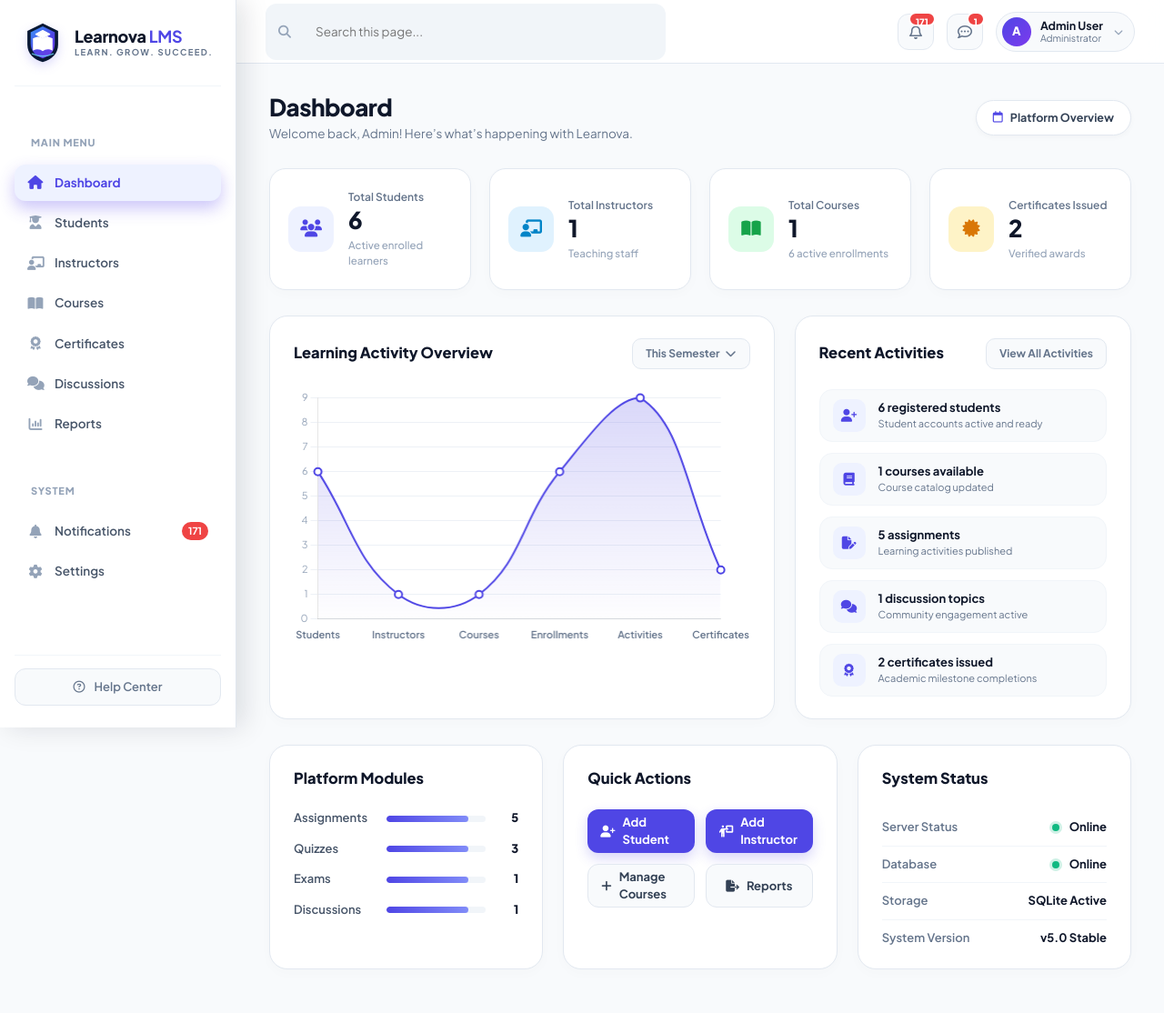
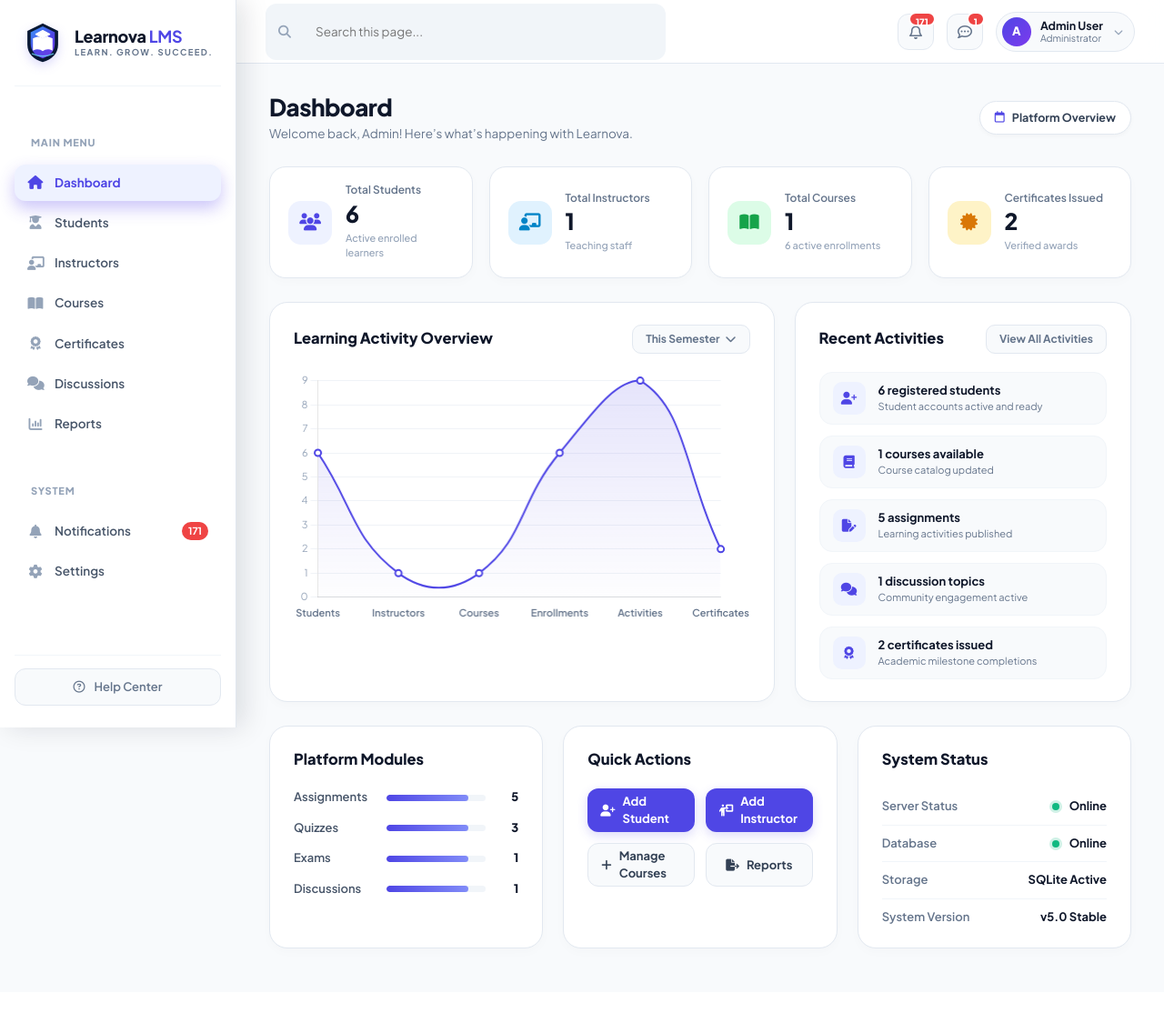
Before and after one commit to sanad-shat/Learnova-LMS-Platform, a Flask app: page /admin/ in a window 1280 px wide. Shown: the whole page at 91% size. After the commit the page ends 1043 px from the top, so only its background shows below. Run offline with Flask 3, Linux system fonts and the light colour scheme; data comes from the database, SQL or seed files in the repository.

Commit message:
Refine dashboard styles for improved layout
Adjusted various CSS properties for layout consistency and improved styling of the dashboard elements.

```diff
--- a/ecms/app/templates/admin/dashboard.html
+++ b/ecms/app/templates/admin/dashboard.html
@@ -19,7 +19,7 @@
     display: flex !important;
     justify-content: space-between !important;
     align-items: center !important;
-    margin-bottom: 28px !important;
+    margin-bottom: 26px !important;
   }
 
   .page-title-row h1 {
@@ -42,47 +42,47 @@
     gap: 8px !important;
     background: #ffffff !important;
     border: 1px solid #e2e8f0 !important;
-    padding: 9px 18px !important;
+    padding: 8px 16px !important;
     border-radius: 99px !important;
     font-size: 12.5px !important;
     font-weight: 700 !important;
     color: #334155 !important;
-    box-shadow: 0 2px 6px rgba(15, 23, 42, 0.03) !important;
+    box-shadow: 0 2px 5px rgba(15, 23, 42, 0.03) !important;
   }
 
   .date-chip i {
     color: #4f46e5 !important;
   }
 
-  /* KPI Grid */
+  /* Compact & Unified KPI Grid */
   .stats-grid {
     display: grid !important;
     grid-template-columns: repeat(4, 1fr) !important;
-    gap: 20px !important;
-    margin-bottom: 28px !important;
+    gap: 18px !important;
+    margin-bottom: 26px !important;
   }
 
   .metric-card {
     background: #ffffff !important;
     border: 1px solid #e2e8f0 !important;
     border-radius: 18px !important;
-    padding: 22px 20px !important;
-    box-shadow: 0 4px 14px rgba(15, 23, 42, 0.02) !important;
+    padding: 18px 20px !important;
+    box-shadow: 0 4px 12px rgba(15, 23, 42, 0.02) !important;
     display: flex !important;
     align-items: center !important;
-    gap: 16px !important;
+    gap: 15px !important;
     transition: all 0.25s ease !important;
   }
 
   .metric-card:hover {
     transform: translateY(-2px) !important;
-    box-shadow: 0 10px 24px rgba(79, 70, 229, 0.08) !important;
+    box-shadow: 0 10px 22px rgba(79, 70, 229, 0.08) !important;
     border-color: #cbd5e1 !important;
   }
 
   .metric-icon {
-    width: 50px !important;
-    height: 50px !important;
+    width: 48px !important;
+    height: 48px !important;
     border-radius: 14px !important;
     display: flex !important;
     align-items: center !important;
@@ -96,28 +96,31 @@
   .metric-icon.green  { background: #dcfce7 !important; color: #16a34a !important; }
   .metric-icon.amber  { background: #fef3c7 !important; color: #d97706 !important; }
 
-  .metric-card small {
-    display: block !important;
+  .metric-info {
+    display: flex !important;
+    flex-direction: column !important;
+    gap: 2px !important;
+  }
+
+  .metric-info small {
     font-size: 12px !important;
     font-weight: 600 !important;
     color: #64748b !important;
-    margin-bottom: 2px !important;
+    line-height: 1.2 !important;
   }
 
-  .metric-card strong {
-    display: block !important;
-    font-size: 26px !important;
+  .metric-info strong {
+    font-size: 25px !important;
     font-weight: 800 !important;
     color: #0f172a !important;
-    line-height: 1.1 !important;
+    line-height: 1.15 !important;
+    letter-spacing: -0.5px !important;
   }
 
-  .metric-card em {
-    display: block !important;
+  .metric-info em {
     font-style: normal !important;
-    font-size: 11.5px !important;
+    font-size: 11px !important;
     color: #94a3b8 !important;
-    margin-top: 4px !important;
     font-weight: 500 !important;
   }
 
@@ -126,7 +129,7 @@
     display: grid !important;
     grid-template-columns: 1.8fr 1.2fr !important;
     gap: 22px !important;
-    margin-bottom: 28px !important;
+    margin-bottom: 26px !important;
   }
 
   .panel {
@@ -134,14 +137,14 @@
     border: 1px solid #e2e8f0 !important;
     border-radius: 20px !important;
     padding: 24px 26px !important;
-    box-shadow: 0 4px 14px rgba(15, 23, 42, 0.02) !important;
+    box-shadow: 0 4px 12px rgba(15, 23, 42, 0.02) !important;
   }
 
   .panel-head {
     display: flex !important;
     justify-content: space-between !important;
     align-items: center !important;
-    margin-bottom: 22px !important;
+    margin-bottom: 20px !important;
   }
 
   .panel-head h2 {
@@ -154,7 +157,7 @@
   .panel-head button, .panel-head a {
     background: #f8fafc !important;
     border: 1px solid #e2e8f0 !important;
-    padding: 7px 14px !important;
+    padding: 6px 14px !important;
     border-radius: 10px !important;
     font-size: 12px !important;
     font-weight: 700 !important;
@@ -173,7 +176,7 @@
   }
 
   .chart-wrap {
-    height: 280px !important;
+    height: 275px !important;
     position: relative !important;
     width: 100% !important;
   }
@@ -303,13 +306,13 @@
   .course-actions .primary-btn {
     background: #4f46e5 !important;
     color: #ffffff !important;
-    box-shadow: 0 6px 14px rgba(79, 70, 229, 0.22) !important;
+    box-shadow: 0 4px 12px rgba(79, 70, 229, 0.2) !important;
   }
 
   .course-actions .primary-btn:hover {
     background: #4338ca !important;
     transform: translateY(-2px) !important;
-    box-shadow: 0 8px 18px rgba(79, 70, 229, 0.32) !important;
+    box-shadow: 0 6px 16px rgba(79, 70, 229, 0.3) !important;
   }
 
   .course-actions .secondary-btn {
@@ -325,7 +328,7 @@
     transform: translateY(-2px) !important;
   }
 
-  /* System Status Rows */
+  /* Status Rows */
   .status-row {
     display: flex !important;
     justify-content: space-between !important;
@@ -390,7 +393,7 @@
 <section class="stats-grid">
   <article class="metric-card">
     <div class="metric-icon purple"><i class="fa-solid fa-users"></i></div>
-    <div>
+    <div class="metric-info">
       <small>Total Students</small>
       <strong>{{ stats.students }}</strong>
       <em>Active enrolled learners</em>
@@ -399,7 +402,7 @@
 
   <article class="metric-card">
     <div class="metric-icon blue"><i class="fa-solid fa-chalkboard-user"></i></div>
-    <div>
+    <div class="metric-info">
       <small>Total Instructors</small>
       <strong>{{ stats.teachers }}</strong>
       <em>Teaching staff</em>
@@ -408,7 +411,7 @@
 
   <article class="metric-card">
     <div class="metric-icon green"><i class="fa-solid fa-book-open"></i></div>
-    <div>
+    <div class="metric-info">
       <small>Total Courses</small>
       <strong>{{ stats.courses }}</strong>
       <em>{{ stats.enrollments }} active enrollments</em>
@@ -417,7 +420,7 @@
 
   <article class="metric-card">
     <div class="metric-icon amber"><i class="fa-solid fa-certificate"></i></div>
-    <div>
+    <div class="metric-info">
       <small>Certificates Issued</small>
       <strong>{{ stats.certificates }}</strong>
       <em>Verified awards</em>
@@ -562,9 +565,9 @@
   document.addEventListener('DOMContentLoaded', function () {
     const ctx = document.getElementById('overviewChart').getContext('2d');
 
-    // Smooth modern gradient
+    // Very subtle, airy modern gradient
     const gradient = ctx.createLinearGradient(0, 0, 0, 260);
-    gradient.addColorStop(0, 'rgba(79, 70, 229, 0.22)');
+    gradient.addColorStop(0, 'rgba(79, 70, 229, 0.15)');
     gradient.addColorStop(1, 'rgba(79, 70, 229, 0.00)');
 
     new Chart(ctx, {
@@ -584,12 +587,12 @@
           borderWidth: 2,
           backgroundColor: gradient,
           fill: true,
-          tension: 0.42,
+          tension: 0.45,
           pointBackgroundColor: '#ffffff',
           pointBorderColor: '#4f46e5',
           pointBorderWidth: 2,
-          pointRadius: 4,
-          pointHoverRadius: 6
+          pointRadius: 3.5,
+          pointHoverRadius: 5.5
         }]
       },
       options: {
@@ -616,7 +619,10 @@
           },
           y: {
             beginAtZero: true,
-            grid: { color: 'rgba(226, 232, 240, 0.6)' },
+            grid: {
+              color: 'rgba(226, 232, 240, 0.5)',
+              drawBorder: false
+            },
             ticks: {
               color: '#94a3b8',
               font: { family: "'Plus Jakarta Sans', sans-serif", size: 11 },
```
